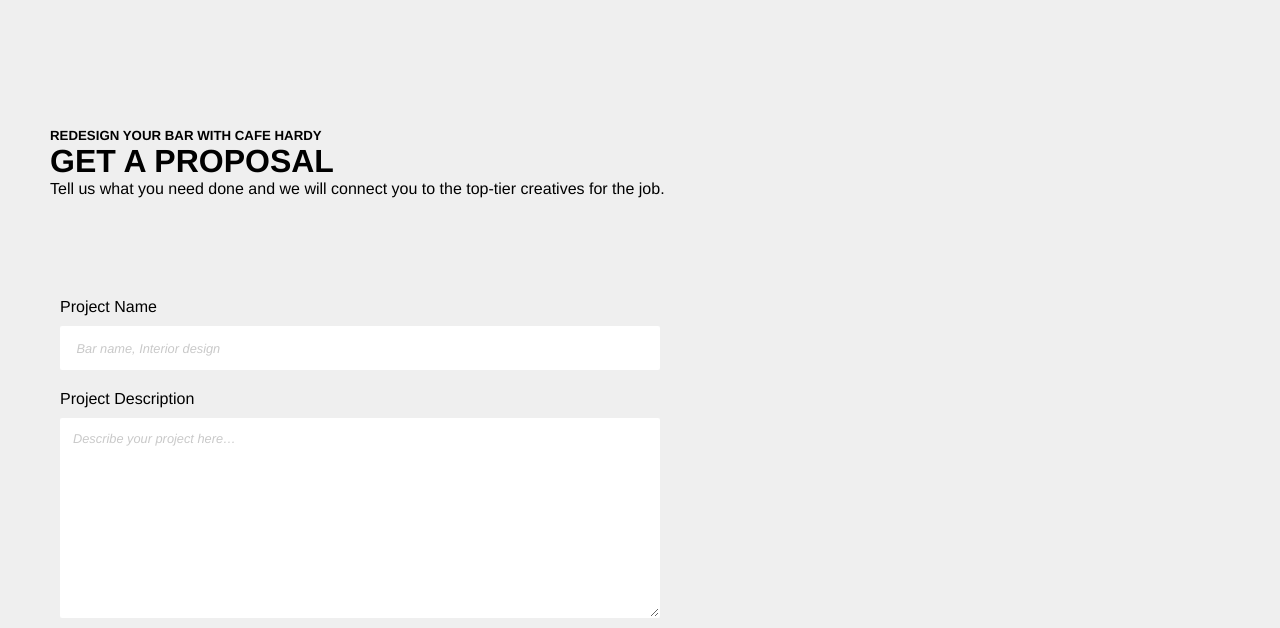
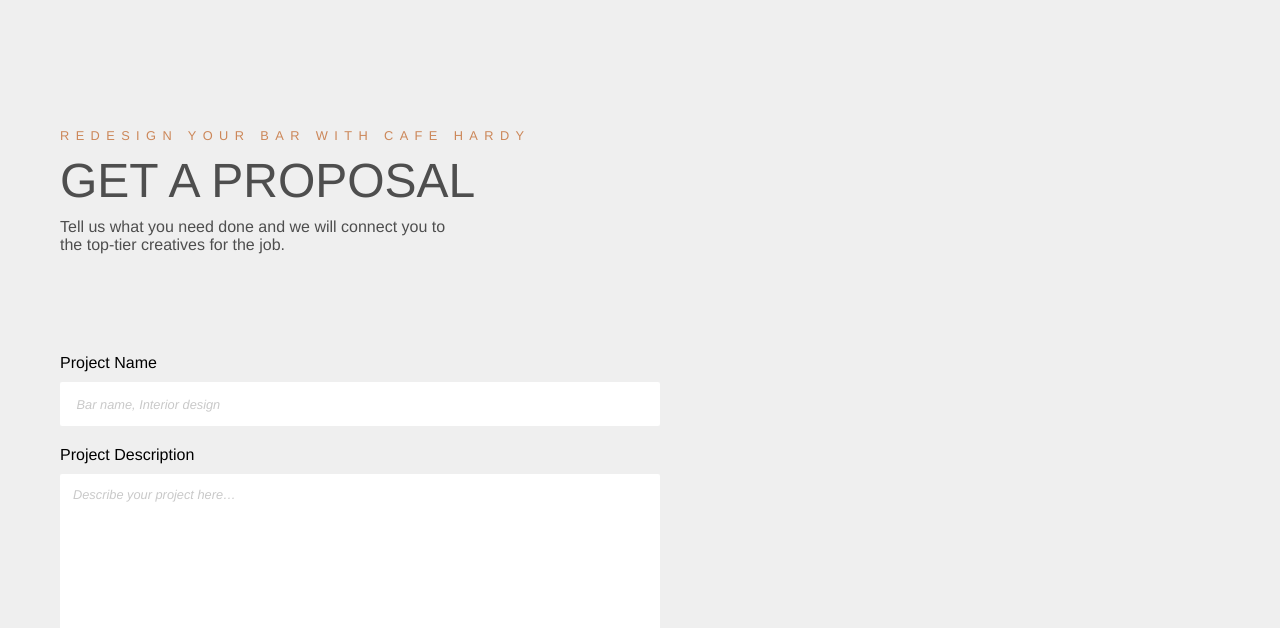
Before and after one commit to willigeek2018/hardycaffe, a plain HTML site: page form.html in a window 1280 px wide. Shown: the part 172-800 px from the top of the page. Drawn offline with Linux system fonts and the light colour scheme.

Commit message:
Back to Origin

```diff
--- a/form.css
+++ b/form.css
@@ -11,6 +11,31 @@ header {
     margin: 0;
     margin-top: 300px;
     margin-left: 50px;
+}
+
+h1, h2, h3, h4, h5, h6, p {
+    margin: 10px;
+    color: #4E4E4E;
+}
+
+h5 {
+    font-size: .8em;
+    font-weight: 300;
+    letter-spacing: .5em;
+    color: #CC8759;
+}
+
+h1 {
+    font-size: 3em;
+    font-weight: lighter;
+
+}
+
+.paragraph_width {
+    width: 400px;
+
+    font-size: 1em;
+    font-weight: normal;
 }
 
 .form {
```
